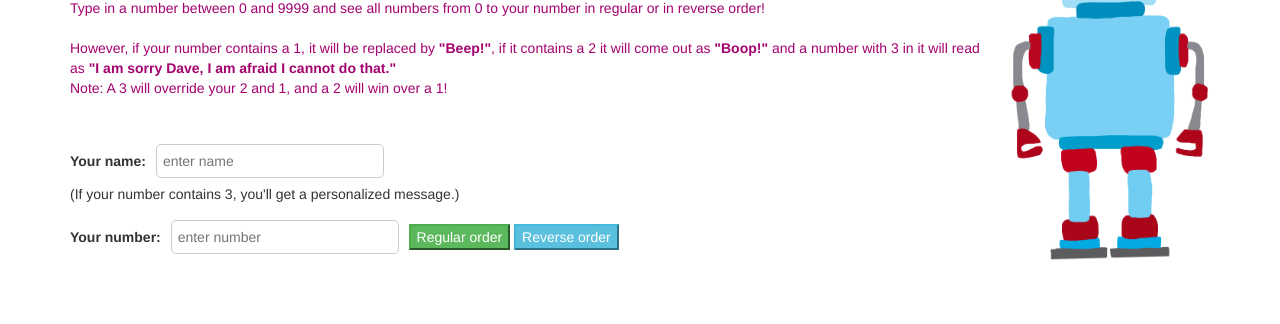
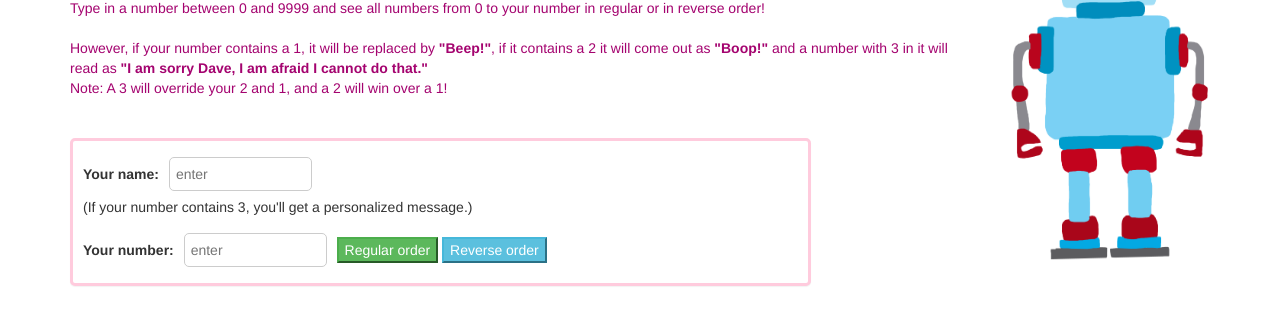
Before and after one commit to zsuzsannamangu/beep-boop, a plain HTML site: page index.html in a window 1280 px wide. Shown: the part 142-466 px from the top of the page. Drawn offline with Linux system fonts and the light colour scheme.

Commit message:
add some more css styling: a box around the form

```diff
--- a/css/styles.css
+++ b/css/styles.css
@@ -28,7 +28,7 @@ input {
 }
 
 img {
-  margin-left: 20px;
+  margin-left: 50px;
 }
 
 .header img {
@@ -42,3 +42,10 @@ img {
   height: 300px;
   float: inherit;
 }
+
+.panel {
+  width: 65%;
+  padding: 10px 10px;
+  border: 3px solid #FFCBDD;
+  border-radius: 5px;
+}
--- a/index.html
+++ b/index.html
@@ -18,16 +18,16 @@
         <br>
         Note: A 3 will override your 2 and 1, and a 2 will win over a 1!</p>
     </div>
-
+    <div class="panel">
       <form id="form">
         <div class=yourName>
           <label for="name">Your name:</label>
-        <input id="name" type="text" placeholder="enter name">
+          <input id="name" type="text" placeholder="enter">
           <p>(If your number contains 3, you'll get a personalized message.)
         </div>
         <div class=numberInput>
           <label for="enterNumber">Your number:</label>
-        <input id="enterNumber" type="number" min="0" max="9999" placeholder="enter number">
+          <input id="enterNumber" type="number" min="0" max="9999" placeholder="enter">
           <button id="button1" type="button" class="btnone btn-success">Regular order</button>
           <button id="button2" type="button" class="btntwo btn-info">Reverse order</button>
         </div>
@@ -39,6 +39,7 @@
         <br>
         <span class="yourResult"></span>.</p>
       </div>
+    </div>
 
 
  </body>
```
Lines whose indentation alone changed are shown as unchanged.
